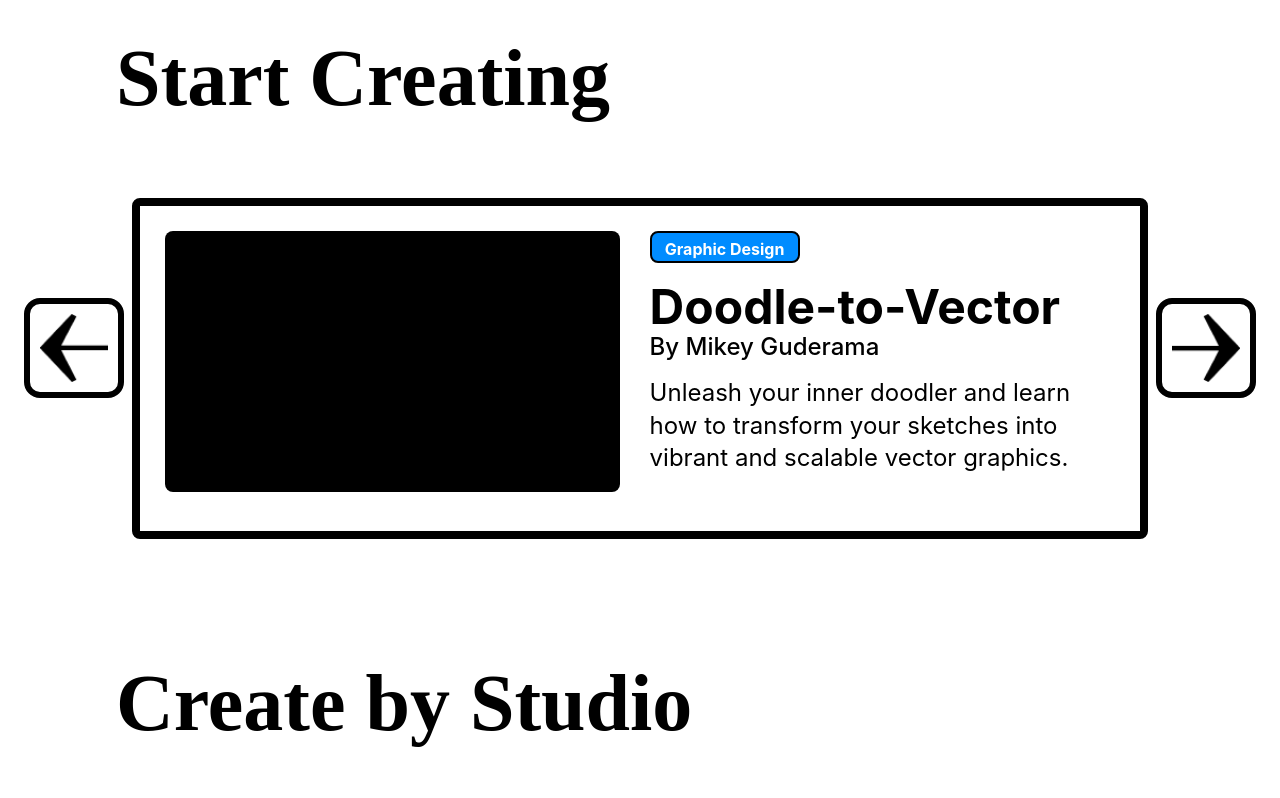
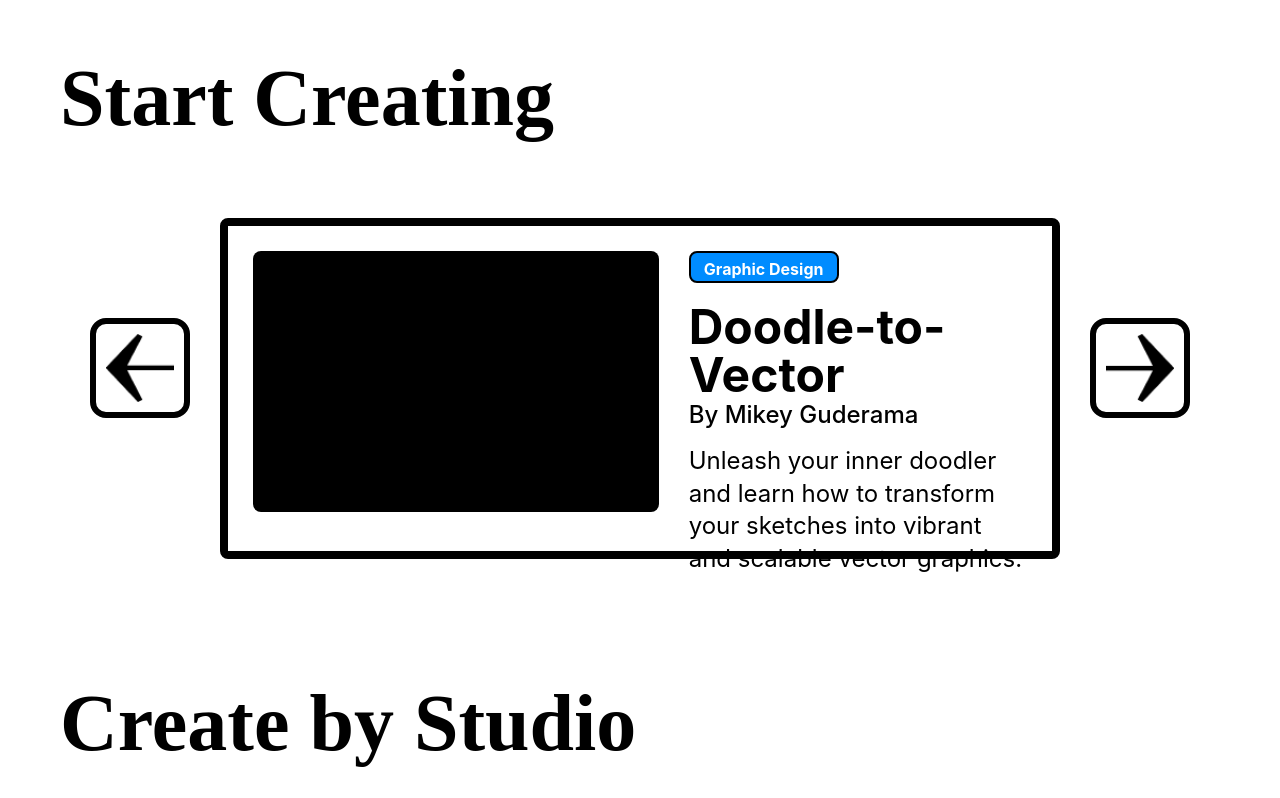
Before and after one commit to Artists-for-Humanity/afhonline, a Next.js app in the folder nextjs-blog/: page / in a window 1280 px wide. Shown: the part 1090-1888 px from the top of the page. Built offline with nearby package versions, Linux system fonts and the light colour scheme.

Commit message:
added side margins

```diff
--- a/nextjs-blog/styles/Home.module.css
+++ b/nextjs-blog/styles/Home.module.css
@@ -64,17 +64,19 @@
 
 
 .pageContent {
-  margin-left:20px;
-  margin-right:20px
+  display: flex;
+  flex-direction: column;
+  justify-content: center;
+  margin: 0 auto;
+  max-width: 1200px;
+  padding: 20px;
 }
 
 /* page content styles */
 
 .blurb {
-  position: relative;
   width: 869px;
   height: 144px;
-  left: 96px;
   font-family: 'Boring Sans Variable';
   font-style: normal;
   font-weight: 730;
@@ -84,10 +86,8 @@
 }
 
 .subheader {
-  position: relative;
   width: 869px;
   height: 144px;
-  left: 96px;
   font-family: 'Boring Sans Variable';
   font-style: normal;
   font-weight: 730;
@@ -111,6 +111,8 @@
   border-radius: 16px;
   margin-top: 100px;
   padding:10px;
+  margin-left:30px;
+  margin-right:30px;
 }
 
 .arrow:hover {
```
